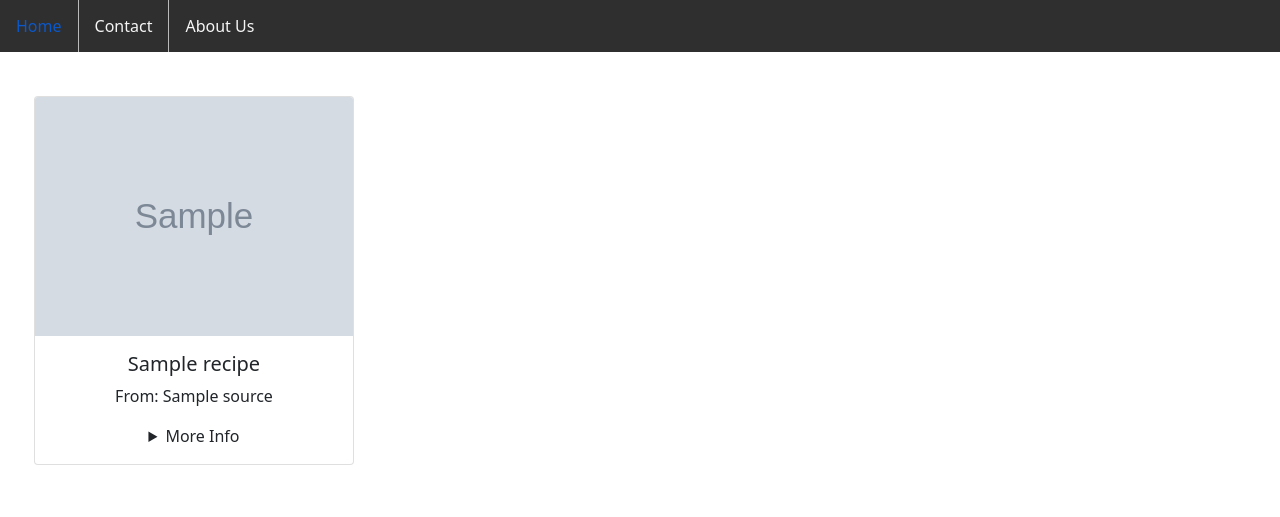
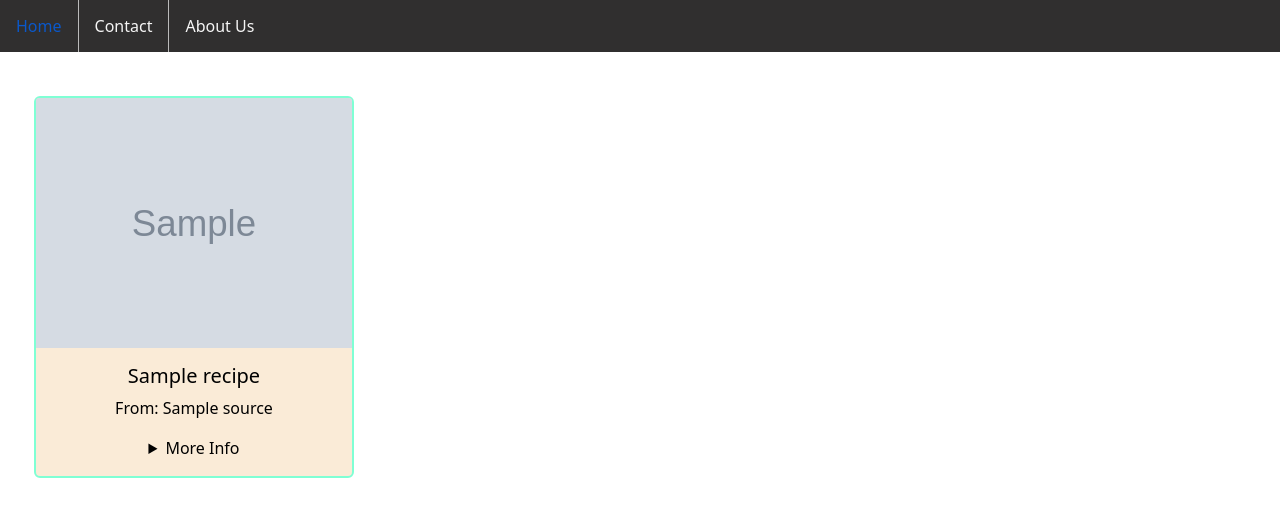
Before and after one commit to atibp1722/django-applications, a Django app: template meals/blog/templates/blog/index.html in a window 1280 px wide. Shown: the top 517 px of the page. Run offline with Django 5.2, Linux system fonts and the light colour scheme; the template is opened without the code that fills it: most values are stand-ins (such as "Sample title", 1, 10 or a date in 2020); grey boxes marked "Sample" are stand-in pictures.

Commit message:
enhancements to the ui

```diff
--- a/restaurant/blog/static/blog/style.css
+++ b/restaurant/blog/static/blog/style.css
@@ -34,9 +34,30 @@ footer{
     padding: 10px;
     width: 100%;
 }
+
 .footer-div{
     width: 30%;
     display: inline-block;
     text-align: center;
     padding-left: 10px;
 }
+
+.main-div{
+    margin-top: 50px;
+}
+
+.card{
+    width: 30%;
+    text-align: center;
+    display: inline-block;
+    border: 2px solid aquamarine;
+    margin: 10px;
+    background-color: antiquewhite;
+    color: black;
+    border-radius: 6px;
+}
+
+.card img{
+    width: 100%;
+    height: 250px;
+}
```
Also changed, not shown: restaurant/blog/templates/blog/index.html (+20 -0 lines), restaurant/blog/static/blog/img/menu.jpg (added), restaurant/blog/static/blog/img/specials.jpg (added), restaurant/blog/static/blog/img/takeout.jpg (added).
